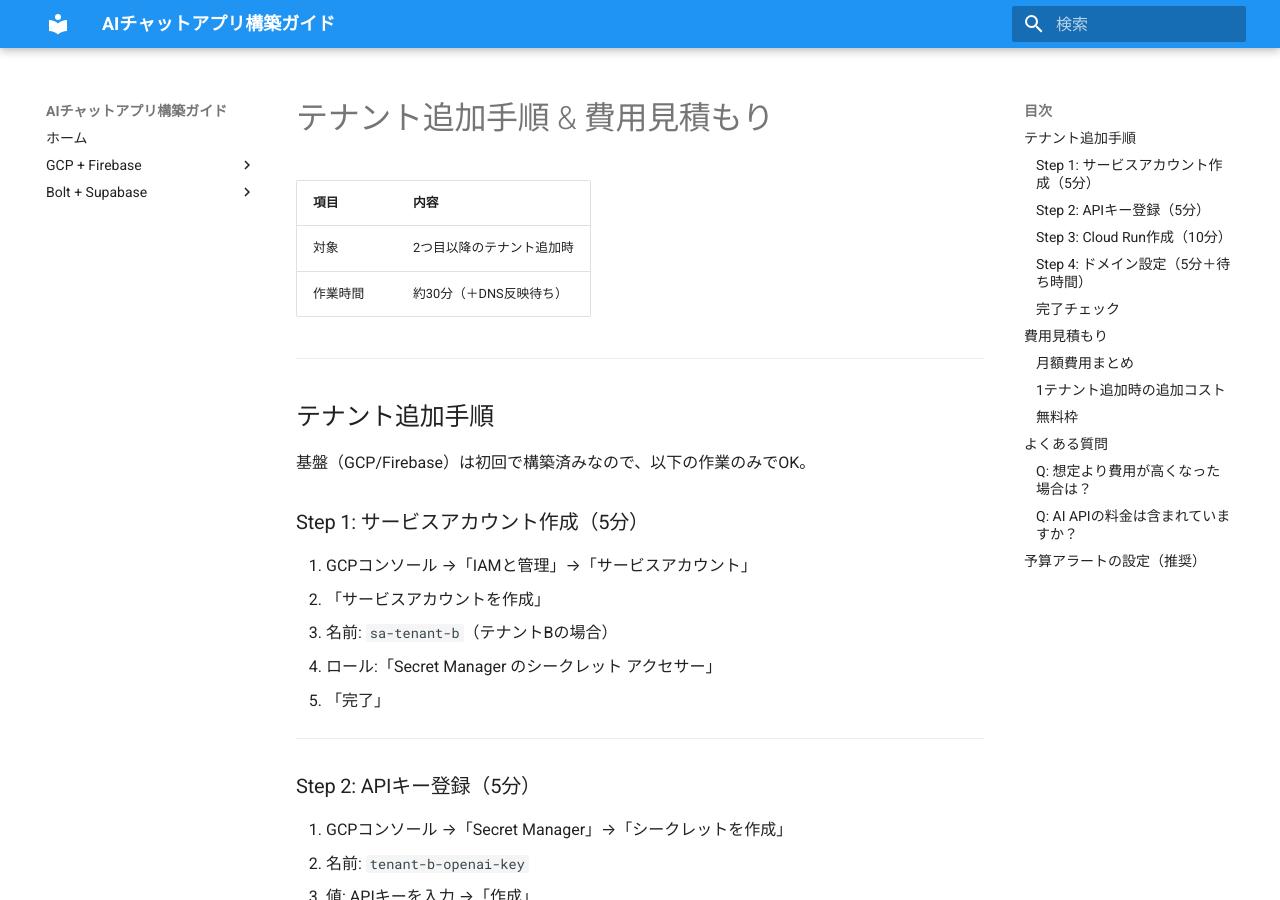
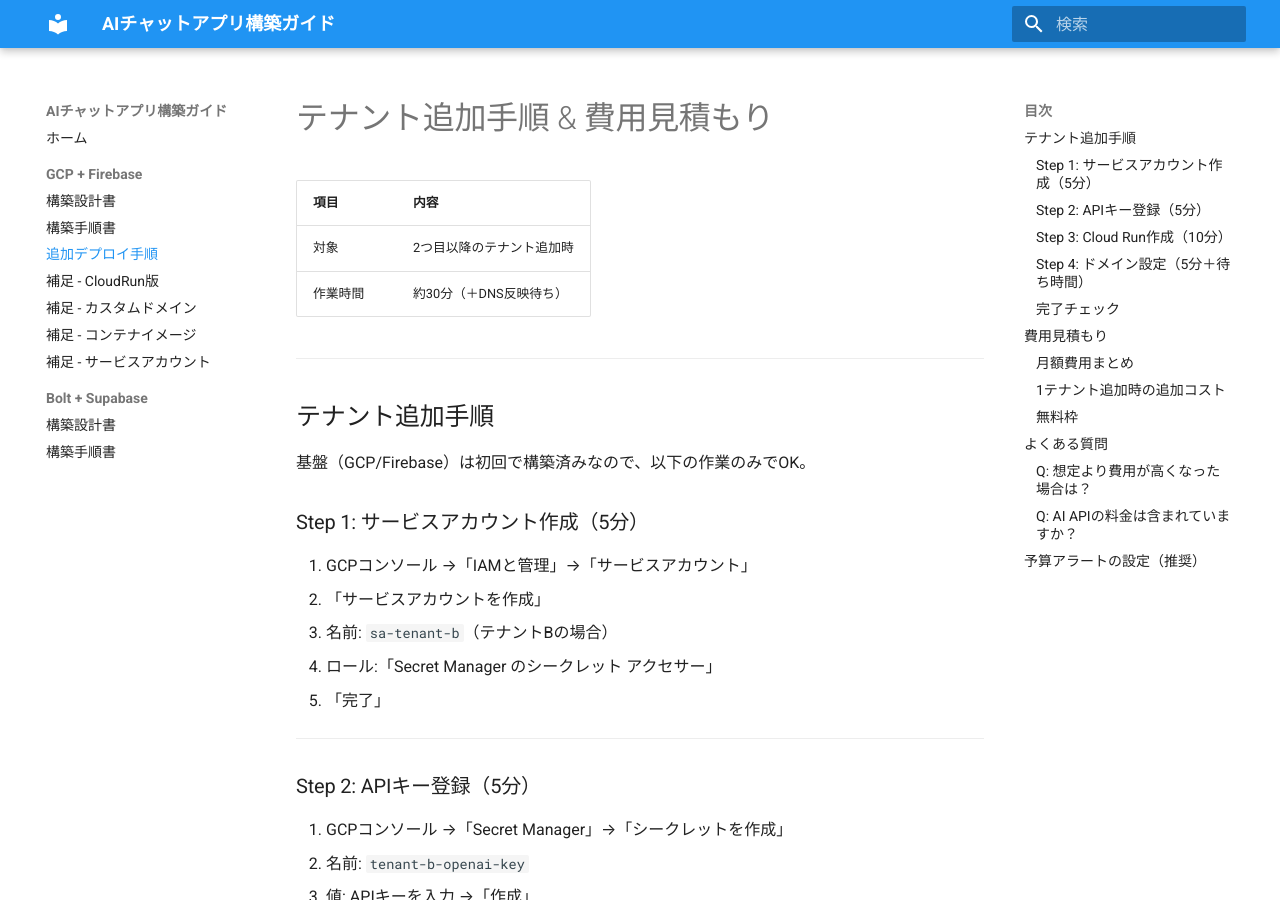
Before and after one commit to michihiro-316/ai-chat-docs, an MkDocs documentation site: the page built from docs/gcp-firebase/03_deploy_cost.md, in a window 1280 px wide and 900 px high. Built offline with MkDocs 1.6.1 and Material for MkDocs 9.7.7, drawn with Linux system fonts in a browser that asks for light colours; part of the change alters nothing that is shown.

```diff
--- a/mkdocs.yml
+++ b/mkdocs.yml
@@ -7,16 +7,23 @@ theme:
   palette:
     primary: blue
     accent: light blue
+  features:
+    - navigation.sections
+    - navigation.expand
+markdown_extensions:
+  - tables
+  - admonition
+  - pymdownx.superfences
 nav:
-  - ホーム: README.md
+  - ホーム: index.md
   - GCP + Firebase:
-    - 構築設計書: gcp-firebase/01_構築設計書.md
-    - 構築手順書: gcp-firebase/02_構築手順書.md
-    - 追加デプロイ手順: gcp-firebase/03_追加デプロイ手順_費用見積もり.md
-    - 補足 - CloudRun版: gcp-firebase/99_補足_CloudRun版構築手順.md
-    - 補足 - カスタムドメイン: gcp-firebase/99_補足_カスタムドメイン設定.md
-    - 補足 - コンテナイメージ: gcp-firebase/99_補足_コンテナイメージとは.md
-    - 補足 - サービスアカウント: gcp-firebase/99_補足_サービスアカウントとは.md
+    - 構築設計書: gcp-firebase/01_design.md
+    - 構築手順書: gcp-firebase/02_setup.md
+    - 追加デプロイ手順: gcp-firebase/03_deploy_cost.md
+    - 補足 - CloudRun版: gcp-firebase/99_cloudrun.md
+    - 補足 - カスタムドメイン: gcp-firebase/99_custom_domain.md
+    - 補足 - コンテナイメージ: gcp-firebase/99_container.md
+    - 補足 - サービスアカウント: gcp-firebase/99_service_account.md
   - Bolt + Supabase:
-    - 構築設計書: bolt-supabase/01_構築設計書.md
-    - 構築手順書: bolt-supabase/02_構築手順書.md
+    - 構築設計書: bolt-supabase/01_design.md
+    - 構築手順書: bolt-supabase/02_setup.md
```
Also changed, not shown: docs/bolt-supabase/01_design.md (renamed from docs/bolt-supabase/01_構築設計書.md), docs/bolt-supabase/02_setup.md (renamed from docs/bolt-supabase/02_構築手順書.md), docs/gcp-firebase/01_design.md (renamed from docs/gcp-firebase/01_構築設計書.md), docs/gcp-firebase/02_setup.md (renamed from docs/gcp-firebase/02_構築手順書.md), docs/gcp-firebase/03_deploy_cost.md (renamed from docs/gcp-firebase/03_追加デプロイ手順_費用見積もり.md), docs/gcp-firebase/99_cloudrun.md (renamed from docs/gcp-firebase/99_補足_CloudRun版構築手順.md), docs/gcp-firebase/99_container.md (renamed from docs/gcp-firebase/99_補足_コンテナイメージとは.md), docs/gcp-firebase/99_custom_domain.md (renamed from docs/gcp-firebase/99_補足_カスタムドメイン設定.md), docs/gcp-firebase/99_service_account.md (renamed from docs/gcp-firebase/99_補足_サービスアカウントとは.md), docs/index.md (renamed from docs/README.md), 1 other file.
